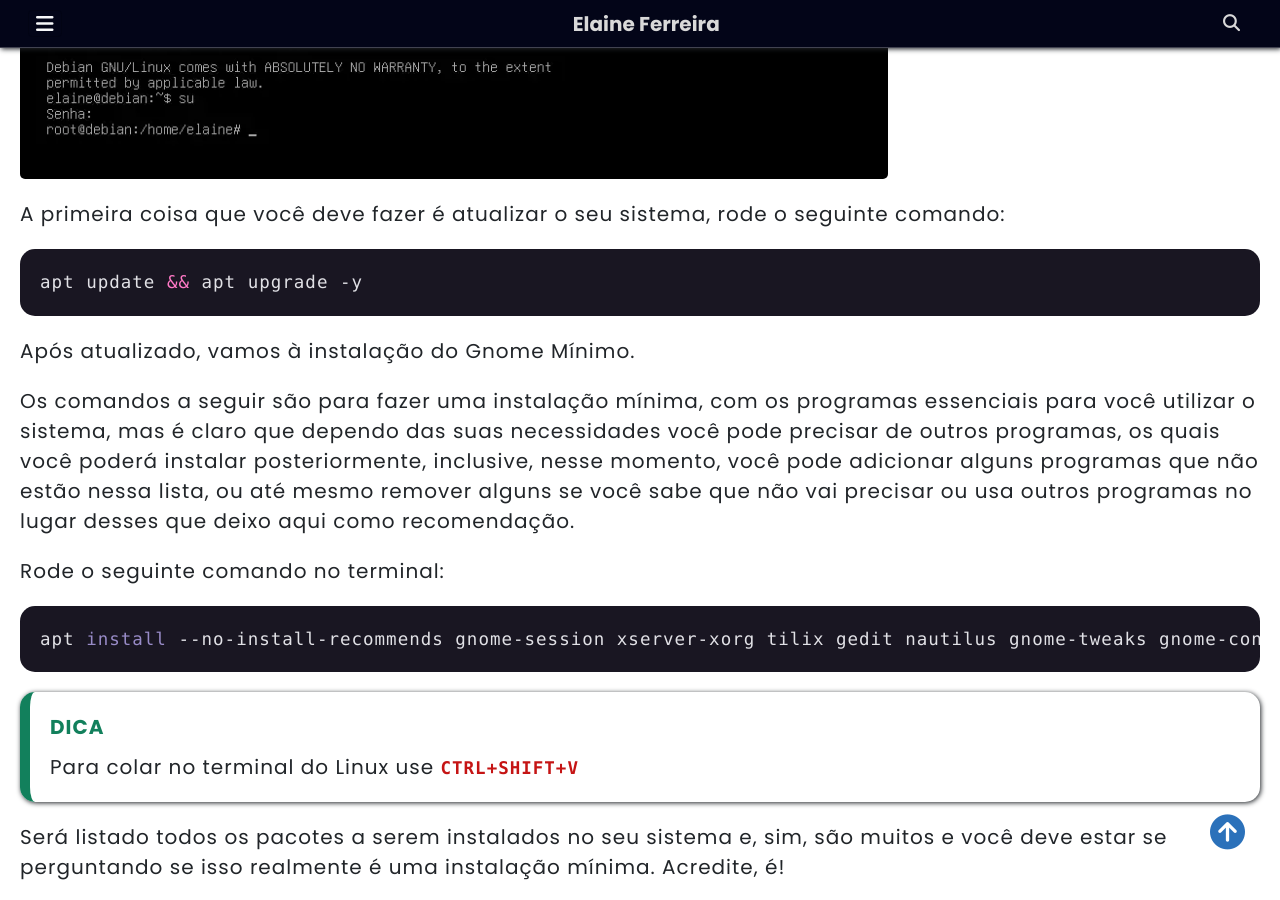
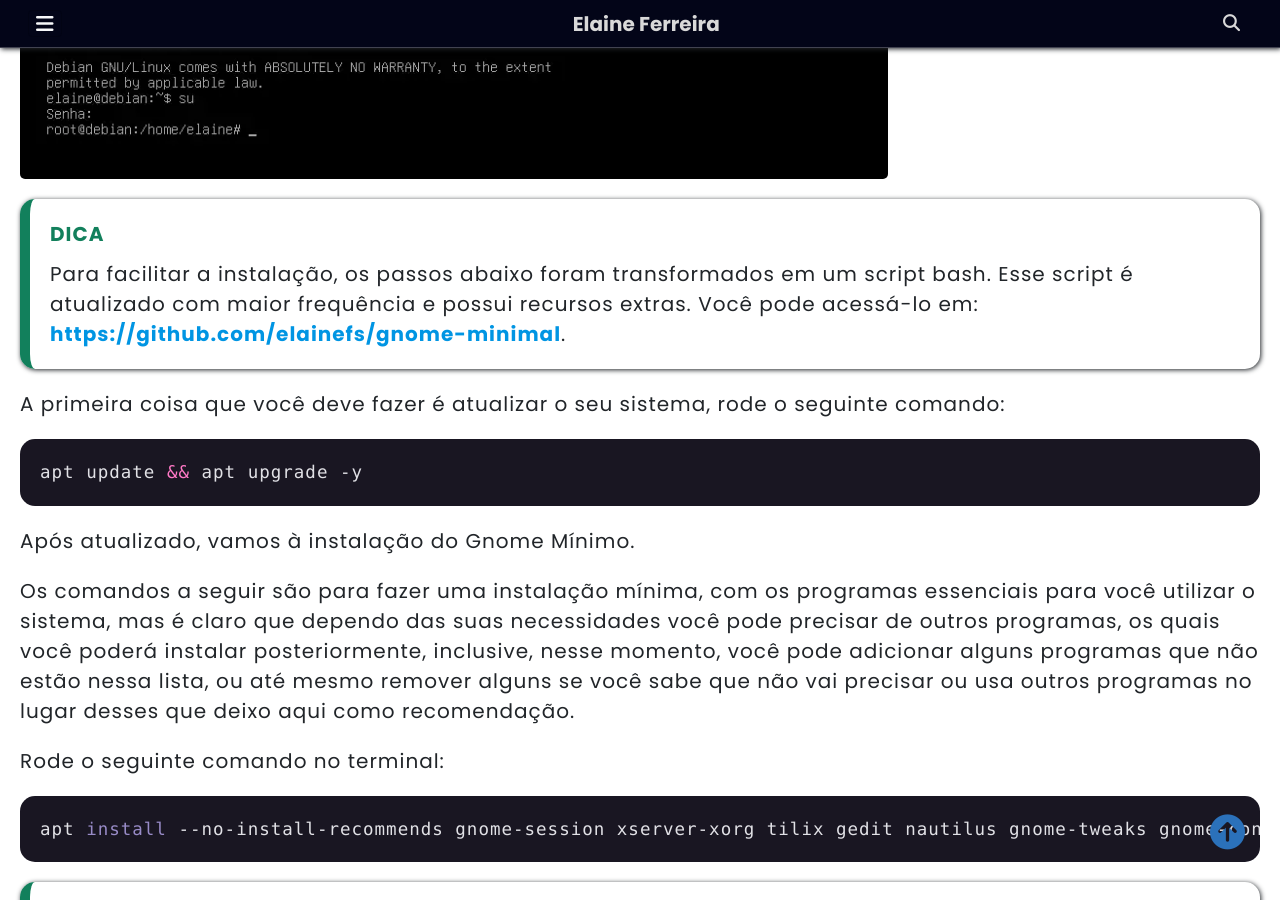
Before and after one commit to elainefs/elainefs.github.io, a Jekyll site: the page built from _posts/2023-06-20-instalacao-minima-do-debian-com-gnome-desktop.md, in a window 1280 px wide and 900 px high, scrolled down 31802 px. Built offline with Jekyll 4.4.1, drawn with Linux system fonts in a browser that asks for light colours; the table of contents is made by our own code; some of the changed text lies outside the part shown.

Commit message:
docs (post): update blog post with the gnome-minimal script URL

````diff
--- a/_posts/2023-06-20-instalacao-minima-do-debian-com-gnome-desktop.md
+++ b/_posts/2023-06-20-instalacao-minima-do-debian-com-gnome-desktop.md
@@ -279,6 +279,10 @@ E em seguida sua senha de root definida no Passo 7.
 
 ![](assets/img/posts/debian-minimal/024-login-root-minimal.webp)
 
+Para facilitar a instalação, os passos abaixo foram transformados em um script bash. Esse script é atualizado com maior frequência e possui recursos extras.
+Você pode acessá-lo em: [https://github.com/elainefs/gnome-minimal](https://github.com/elainefs/gnome-minimal){:target="_blank"}.
+{: .bubble-tip}
+
 A primeira coisa que você deve fazer é atualizar o seu sistema, rode o seguinte comando:
 
 ```bash
````
